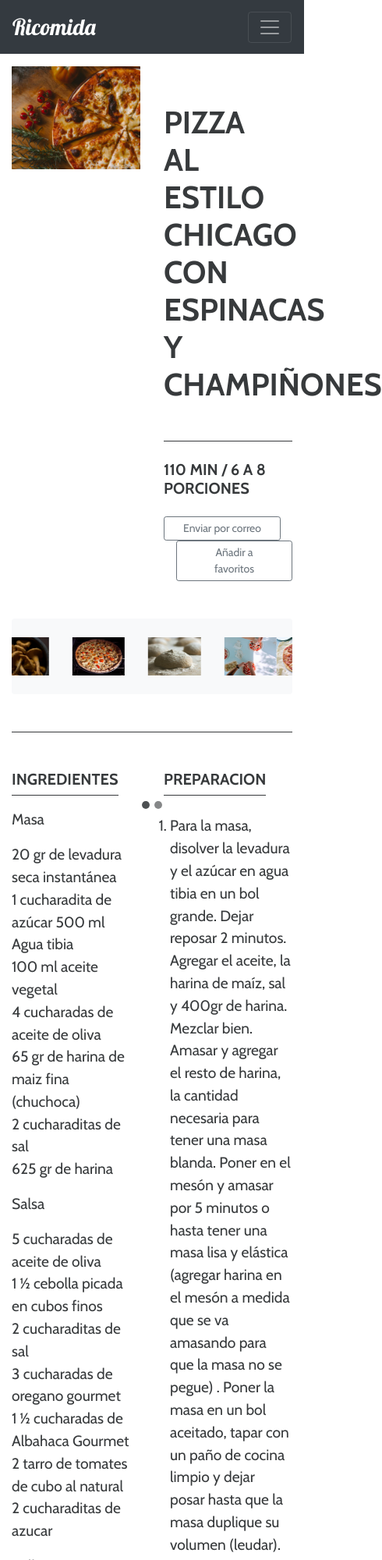
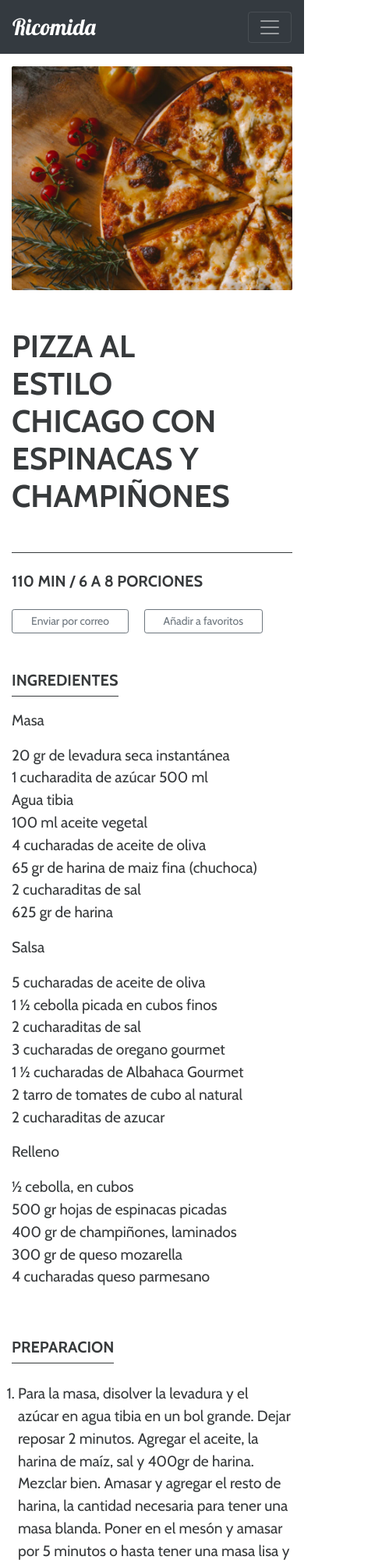
Before and after one commit to glenn-dev/ricomida-practice, a plain HTML site: page index.html in a window 390 px wide. Shown: the top 2000 px of the page at 78% size, 490 px wide, since content can reach past the window. Drawn offline with nearby package versions, Linux system fonts and the light colour scheme.

Commit message:
Responsive design added to the project

```diff
--- a/index.html
+++ b/index.html
@@ -48,15 +48,16 @@
   </nav>
 
   <!-- First Section -->
-  <div class="container mt-3">
+  <div class="container-md mt-3">
+    <div class="divider d-none d-sm-block d-xs-block d-md-none my-3"></div>
     <div class="row">
-      <div class="col-6 ">
+      <div class="col-md-6 ">
         <img class="img-fluid" src="assets/img/principal.jpg" alt="Pizza">
       </div>
 
-      <div class="col-6">
-        <div class="pr-5">
-          <h1 class="my-5 font-weight-bold pr-5">PIZZA AL ESTILO CHICAGO CON ESPINACAS Y CHAMPIÑONES</h1>
+      <div class="col-lg-6 text-xs-center text-sm-center text-lg-left">
+        <div class="pr-5 pr-md-0 pr-sm-0">
+          <h1 class="my-5 font-weight-bold pr-5 pr-md-0 pr-sm-0">PIZZA AL ESTILO CHICAGO CON ESPINACAS Y CHAMPIÑONES</h1>
         </div>
         <div class="divider"></div>
         <h5 class="my-4 font-weight-bold">110 MIN / 6 A 8 PORCIONES</h5>
@@ -71,8 +72,8 @@
   <!-- Carousel -->
   <section class="text-center">
     <div class="container">
-      <div class="row my-5">
-        <div class="col-sm-12">
+      <div class="row my-5 d-none d-lg-block d-xl-block">
+        <div class="col-md-12">
           <div id="carouselExampleIndicators" class="carousel slide bg-light rounded" data-ride="carousel">
             <ol class="carousel-indicators">
               <li data-target="#carouselExampleIndicators" data-slide-to="0" class="active"></li>
@@ -115,11 +116,11 @@
           </div>
         </div>
       </div>
-      <div class="divider"></div>
+      <div class="divider d-none d-lg-block d-xl-block"></div>
 
       <!-- Ingredients / Preparation section -->
-      <div class="row">
-        <div class="col-6 text-left">
+      <div class="row mx-sm-3">
+        <div class="col-md-6 text-left">
 
           <div class="pl-0 d-inline-block">
             <h5 class="font-weight-bold mt-5 d-inline-block">INGREDIENTES</h5>
@@ -163,7 +164,7 @@
 
         </div>
 
-        <div class="col-6 text-left">
+        <div class="col-md-6 text-left">
           <div class="pl-0 d-inline-block">
             <h5 class="font-weight-bold mt-5 d-inline-block pr-0">PREPARACION</h5>
             <div class="divider"></div>
@@ -208,7 +209,7 @@
       <!-- Card Deck -->
       <div class="card-deck mt-3 mb-5">
         <div class="card">
-          <img src="assets/img/recipe-card-1.png" class="card-img-top" alt="...">
+          <img src="assets/img/recipe-card-1.png" class="card-img-top img-fluid" alt="...">
           <div class="card-body text-left">
             <h5 class="font-weight-bold">PANQUEQUES CON MANJAR Y CREMA</h5>
             <p class="card-text">Mus enim elementum dignissim class eleifend justo, ut nunc magnis est
@@ -216,7 +217,7 @@
           </div>
         </div>
         <div class="card">
-          <img src="assets/img/recipe-card-2.png" class="card-img-top" alt="...">
+          <img src="assets/img/recipe-card-2.png" class="card-img-top img-fluid" alt="...">
           <div class="card-body text-left">
             <h5 class="font-weight-bold">TIRAMISÚ</h5>
             <p class="card-text">Congue fermentum dignissim rhoncus elementum ac nisi, proin phasellus lacinia
@@ -224,7 +225,7 @@
           </div>
         </div>
         <div class="card">
-          <img src="assets/img/recipe-card-3.png" class="card-img-top" alt="...">
+          <img src="assets/img/recipe-card-3.png" class="card-img-top img-fluid" alt="...">
           <div class="card-body text-left">
             <h5 class="font-weight-bold">PLATEADA</h5>
             <p class="card-text">Cubilia elementum posuere arcu rhoncus egestas lectus, diam aliquam laoreet ac
```
